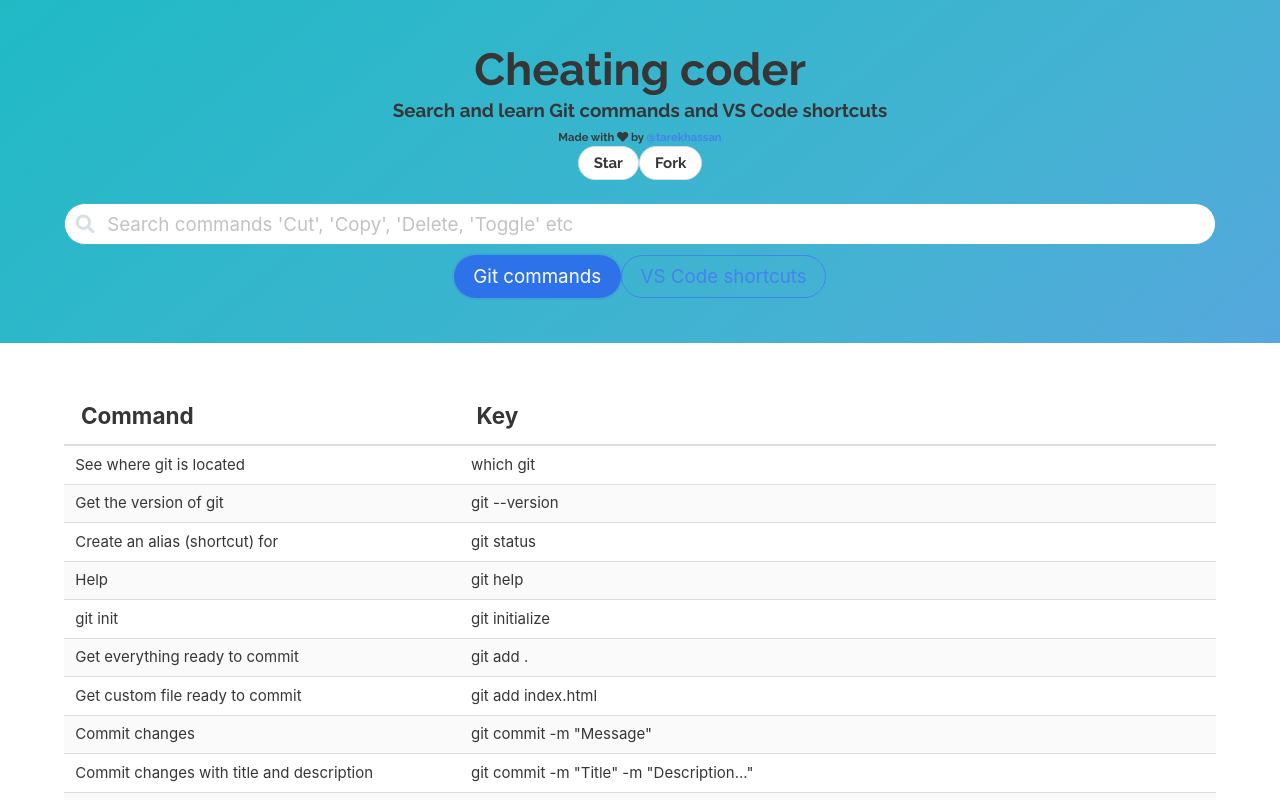
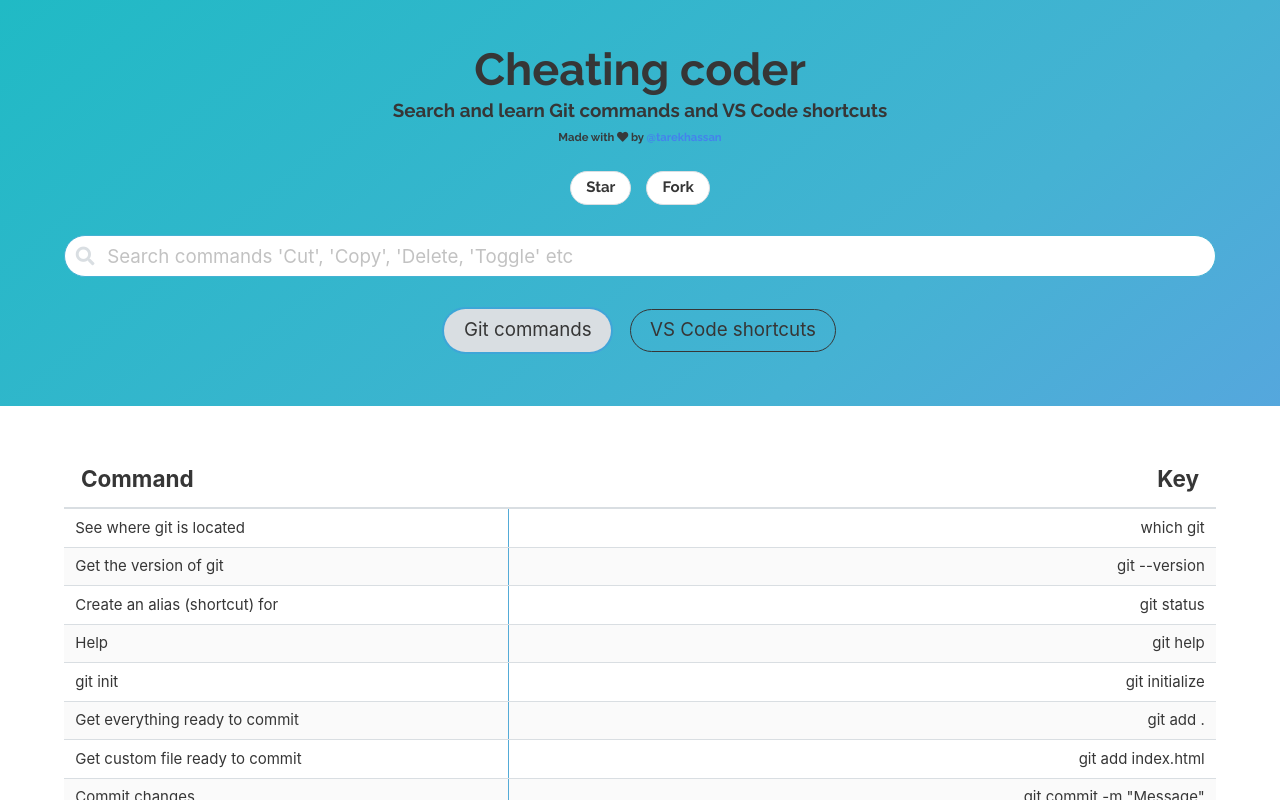
Before and after one commit to tarekhassan410/cheatingCoder, a React (Create React App) app: page / in a window 1280 px wide. Shown: the top 800 px of the page. Built offline with nearby package versions, Linux system fonts and the light colour scheme.

Commit message:
New colors and spaced buttons

```diff
--- a/package.json
+++ b/package.json
@@ -10,6 +10,7 @@
     "axios": "^0.18.0",
     "bulma": "^0.7.2",
     "react": "^16.6.3",
+    "react-copy-to-clipboard": "^5.0.1",
     "react-dom": "^16.6.3",
     "react-scripts": "2.1.1"
   },
--- a/src/App.js
+++ b/src/App.js
@@ -2,12 +2,13 @@
 import "./bulma_theme.css";
 import axios from "axios";
 import "./index.css";
+import {CopyToClipboard} from 'react-copy-to-clipboard';
 
 class App extends Component {
   state = {
     shortcuts: [],
     source: "gitCommands",
-    value: null
+    value: null,
   };
 
   constructor() {
@@ -170,15 +171,15 @@
             <table className="table is-fullwidth is-striped is-hoverable">
               <thead>
                 <tr>
-                  <th className="is-size-4">Command</th>
-                  <th className="is-size-4">Key</th>
+                  <th className="is-size-4 command">Command</th>
+                  <th className="is-size-4 key">Key</th>
                 </tr>
               </thead>
               <tbody>
                 {list.map((s, i) => (
                   <tr key={i}>
-                    <td>{s.command}</td>
-                    <td>{s.key}</td>
+                    <td class="command">{s.command}</td>
+                    <td class="key">{s.key}</td>
                   </tr>
                 ))}
               </tbody>
--- a/src/index.css
+++ b/src/index.css
@@ -17,3 +17,19 @@
   text-align: center;
   margin-top: 10px;
 }
+
+div.is-grouped span{
+  margin: 0em 0.5em 0em 0.5em;
+}
+
+.command {
+  text-align: left !important;
+}
+
+.key {
+  text-align: right !important;
+}
+
+td.key{
+  border-left: 0.1em solid #54ABD7 !important;
+}
```
Also changed, not shown: src/bitwise.ttf (added), src/bulma_theme.css, 1 other file (tests, documents, lock files or other folders).
